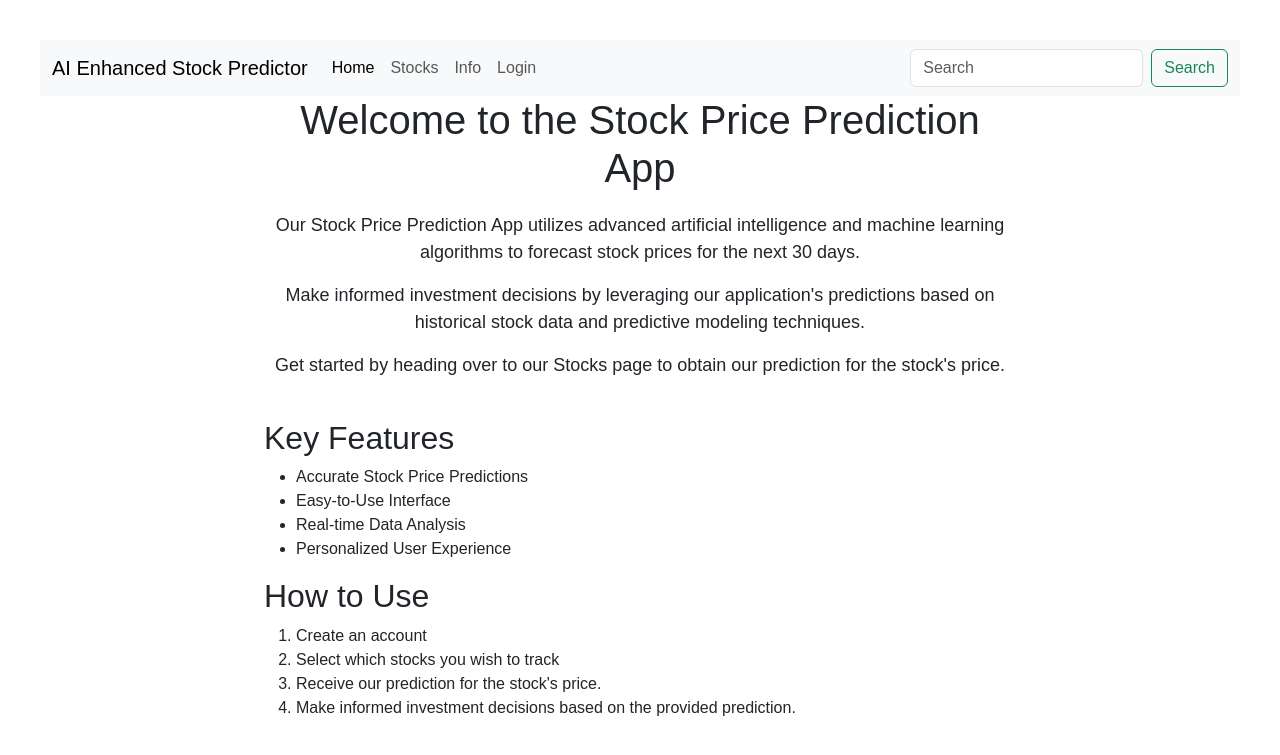
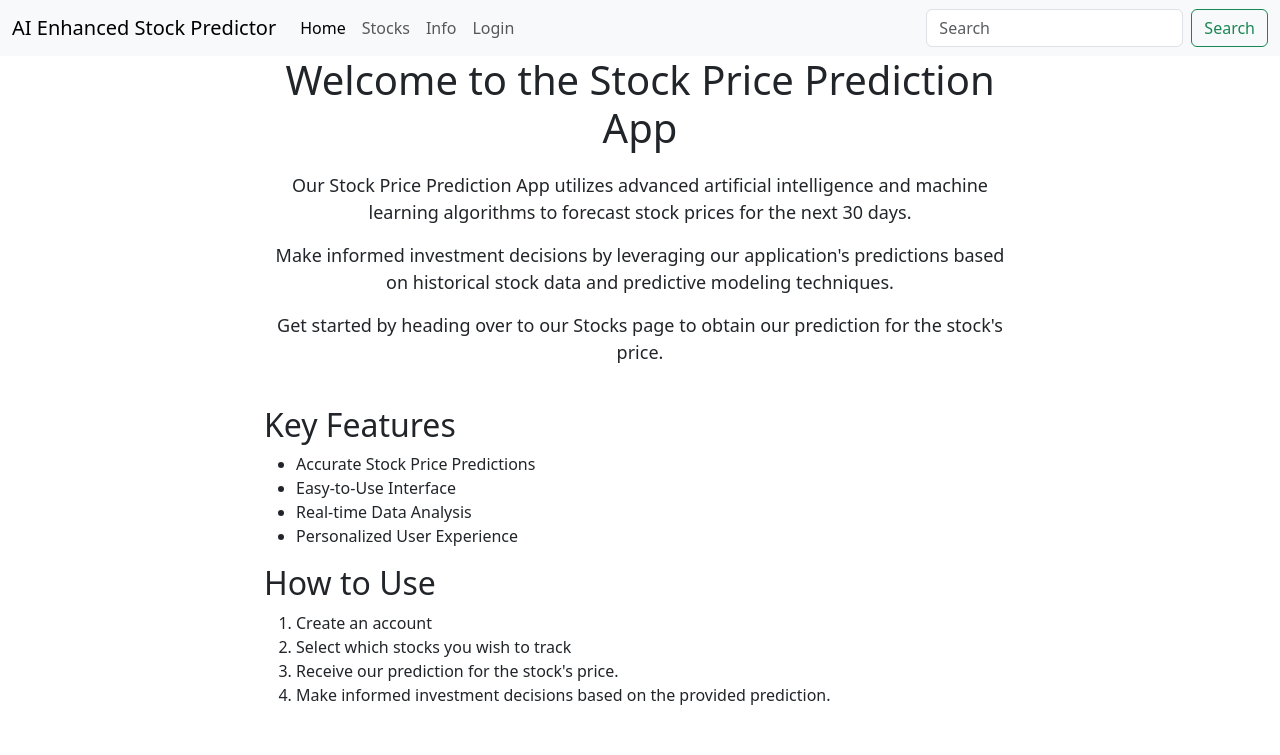
Before and after one commit to juanchavez710/AI-Enhanced-Finance-Web-App, a Django app: page / in a window 1280 px wide. Shown: the top 755 px of the page. Run offline with Django 4.2, Linux system fonts and the light colour scheme.

Commit message:
fixed homepage layout

```diff
--- a/AIEFAapp/templates/home.html
+++ b/AIEFAapp/templates/home.html
@@ -7,11 +7,11 @@
     <meta name="viewport" content="width=device-width, initial-scale=1.0">
     <title>Stock Price Prediction App</title>
     <style>
-        body {
+        /* body {
             font-family: Arial, sans-serif;
             margin: 20px;
             padding: 20px;
-        }
+        } */
 
         .container {
             max-width: 800px;
@@ -30,7 +30,6 @@
         }
     </style>
 </head>
-<body>
 
 <div class="container">
     <div class="header">
@@ -65,8 +64,6 @@
         <li>Make informed investment decisions based on the provided prediction.</li>
     </ol>
 </div>
-
-</body>
 </html>
 
 {% endblock %}
```
Also changed, not shown: db.sqlite3.
